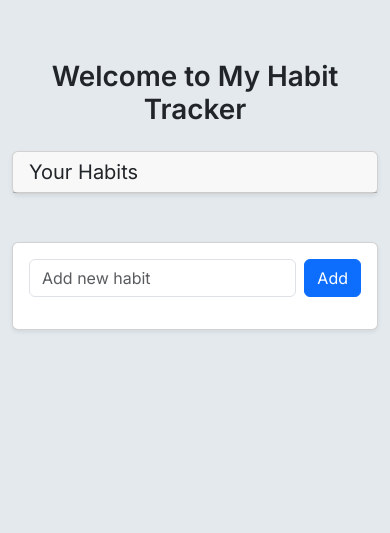
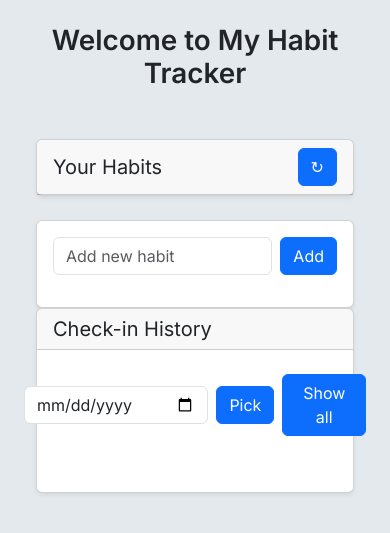
Before and after one commit to markcucias/habit_tracker, a Flask app: page / in a window 390 px wide. Shown: the top 533 px of the page. Run offline with Flask 3, Linux system fonts and the light colour scheme.

Commit message:
Added checkin history, webpage structure and custom date choice

```diff
--- a/static/script.js
+++ b/static/script.js
@@ -1,39 +1,10 @@
 document.addEventListener("DOMContentLoaded", function () {
-  const form = document.getElementById("habitForm");
-  const input = document.getElementById("habitInput");
-  const listContainer = document.getElementById("habitList");
-  const message = document.getElementById("message");
+    const form = document.getElementById("habitForm");
+    const input = document.getElementById("habitInput");
+    const listContainer = document.getElementById("habitList");
+    const message = document.getElementById("message");
 
-  form.addEventListener("submit", function (event) {
-    event.preventDefault(); // prevents page reload
 
-    const habit = input.value.trim().toLowerCase();
-    console.log("Submitted habit:", habit);
-    const response = fetch("http://127.0.0.1:5000/habit", {
-        method: "POST",
-        headers: { "Content-Type": "application/json" },
-        body: JSON.stringify({"name": habit})
-    })
-    .then( response => {
-        if (response.ok) {
-        message.textContent = "Habit added!";
-        message.style.color = "green";
-        setTimeout(() => {
-            message.textContent = "";
-        }, 2500)
-        load_habits();
-        } else {
-            return response.json().then( data => {
-                message.textContent = data.error || "Something went wrong";
-                message.style.color = "red";
-                setTimeout(() => {
-                message.textContent = "";
-            }, 2500)
-            });
-        }
-
-    });
-    input.value = "";
 
     function load_habits() {
         fetch("http://127.0.0.1:5000/habit", {method: "GET"})
@@ -111,5 +82,166 @@ document.addEventListener("DOMContentLoaded", function () {
         })
     }
 
+
+    document.getElementById("reload").addEventListener("click", function (event) {
+        event.preventDefault();
+        load_habits();
+        load_all_checkin();
+      });
+
+    function load_checkin_for_date(date) {
+        fetch("http://127.0.0.1:5000/checkin", { method: "GET" })
+          .then(response => response.json())
+          .then(data => {
+            const history = document.getElementById("checkinHistory");
+            history.innerHTML = "";
+
+            if (!data[date]) {
+              history.textContent = "No check-ins for this date.";
+              return;
+            }
+
+            const habits = data[date];
+
+            // Create table
+            const table = document.createElement("table");
+            table.className = "table table-bordered";
+
+            // Table header
+            const thead = document.createElement("thead");
+            const headerRow = document.createElement("tr");
+
+            const dateHeader = document.createElement("th");
+            dateHeader.textContent = "Date";
+
+            const habitsHeader = document.createElement("th");
+            habitsHeader.textContent = "Habits Completed";
+
+            headerRow.appendChild(dateHeader);
+            headerRow.appendChild(habitsHeader);
+            thead.appendChild(headerRow);
+            table.appendChild(thead);
+
+            // Table body
+            const tbody = document.createElement("tbody");
+            const row = document.createElement("tr");
+
+            const dateCell = document.createElement("td");
+            dateCell.textContent = date;
+
+            const habitsCell = document.createElement("td");
+            habitsCell.textContent = habits.join(", ");
+
+            row.appendChild(dateCell);
+            row.appendChild(habitsCell);
+            tbody.appendChild(row);
+
+            table.appendChild(tbody);
+            history.appendChild(table);
+          });
+      }
+
+
+
+    function load_all_checkin() {
+        fetch("http://127.0.0.1:5000/checkin", { method: "GET" })
+          .then(response => response.json())
+          .then(data => {
+            const history = document.getElementById("checkinHistory");
+            history.innerHTML = "";
+
+            // Create table
+            const table = document.createElement("table");
+            table.className = "table table-bordered";
+
+            // Table header
+            const thead = document.createElement("thead");
+            const headerRow = document.createElement("tr");
+
+            const dateHeader = document.createElement("th");
+            dateHeader.textContent = "Date";
+
+            const habitsHeader = document.createElement("th");
+            habitsHeader.textContent = "Habits Completed";
+
+            headerRow.appendChild(dateHeader);
+            headerRow.appendChild(habitsHeader);
+            thead.appendChild(headerRow);
+            table.appendChild(thead);
+
+            // Table body
+            const tbody = document.createElement("tbody");
+
+            Object.keys(data).sort().reverse().forEach(date => {
+              const row = document.createElement("tr");
+
+              const dateCell = document.createElement("td");
+              dateCell.textContent = date;
+
+              const habitsCell = document.createElement("td");
+              const habits = data[date];
+              habitsCell.textContent = habits.join(", ");
+
+              row.appendChild(dateCell);
+              row.appendChild(habitsCell);
+              tbody.appendChild(row);
+            });
+
+            table.appendChild(tbody);
+            history.appendChild(table);
+          });
+      }
+
+
+    document.getElementById("dateForm").addEventListener("submit", function (event) {
+        event.preventDefault();
+        const btn = event.submitter.id;
+        if (btn == "custom") {
+            const date = document.getElementById("datePicker").value;
+            if (!date) {
+              alert("Please select a date");
+              return;
+            }
+            load_checkin_for_date(date);
+        } else if (btn == "all") {
+            load_all_checkin();
+        }
+      });
+
+
+  form.addEventListener("submit", function (event) {
+    event.preventDefault(); // prevents page reload
+
+    const habit = input.value.trim().toLowerCase();
+    console.log("Submitted habit:", habit);
+    const response = fetch("http://127.0.0.1:5000/habit", {
+        method: "POST",
+        headers: { "Content-Type": "application/json" },
+        body: JSON.stringify({"name": habit})
+    })
+    .then( response => {
+        if (response.ok) {
+        message.textContent = "Habit added!";
+        message.style.color = "green";
+        setTimeout(() => {
+            message.textContent = "";
+        }, 2500)
+        load_habits();
+        load_all_checkin();
+        } else {
+            return response.json().then( data => {
+                message.textContent = data.error || "Something went wrong";
+                message.style.color = "red";
+                setTimeout(() => {
+                message.textContent = "";
+            }, 2500)
+            });
+        }
+
+    });
+    input.value = "";
+
   });
+
+
 });
--- a/static/style.css
+++ b/static/style.css
@@ -31,3 +31,7 @@ button {
 button:hover {
   background-color: #388e3c;
 }
+
+.reload {
+  font-family: Lucida Sans Unicode
+}
--- a/templates/index.html
+++ b/templates/index.html
@@ -12,15 +12,18 @@
         <title>Habit Tracker</title>
     </head>
     <body>
-      <div class="container" style="max-width: 600px; margin-top: 60px;">
-
       <!-- Welcome -->
-        <h1 class="text-center mb-4 fw-semibold">Welcome to My Habit Tracker</h1>
-
+      <h1 class="text-center mb-4 fw-semibold py-4">Welcome to My Habit Tracker</h1>
+      <div class="row">
+        <!-- Left Column: Habits -->
+        <div class="col-md-6 px-5">
           <!-- Habit List Card -->
-        <div class="card shadow-sm mb-5">
-          <div class="card-header">
+          <div class="card shadow-sm mb-4">
+            <div class="card-header d-flex justify-content-between align-items-center">
               <h5 class="mb-0">Your Habits</h5>
+              <button id="reload" class="btn btn-primary">
+                <span class="reload">&#x21bb;</span>
+              </button>
             </div>
             <ul id="habitList" class="list-group list-group-flush">
               <!-- habits will appear here -->
@@ -37,8 +40,29 @@
               <div id="message" class="mt-3 text-end small"></div>
             </div>
           </div>
+        </div>
 
+        <!-- Right Column: Check-in -->
+        <div class="col-md-6 px-5">
+          <div class="card shadow-sm">
+            <div class="card-header">
+              <h5 class="mb-0">Check-in History</h5>
             </div>
+            <div class="d-flex justify-content-center my-4">
+              <form id="dateForm" class="d-flex gap-2 align-items-center">
+                <input id="datePicker" type="date" class="form-control" style="width: 200px;">
+                <button id="custom" type="submit" class="btn btn-primary">Pick</button>
+                <button id="all" type="submit" class="btn btn-primary">Show all</button>
+              </form>
+            </div>
+
+            <div id="checkinHistory" class="card-body">
+              <!-- check-in list will be inserted here -->
+            </div>
+          </div>
+        </div>
+      </div>
+
     </body>
 </html>
 
```
Also changed, not shown: habits.db. Lines whose indentation alone changed are shown as unchanged.
